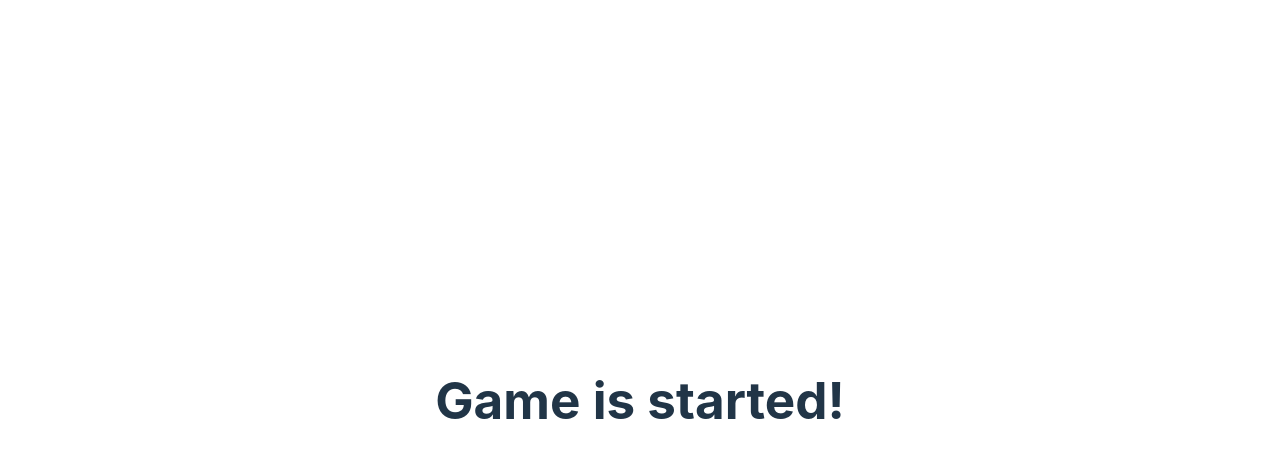
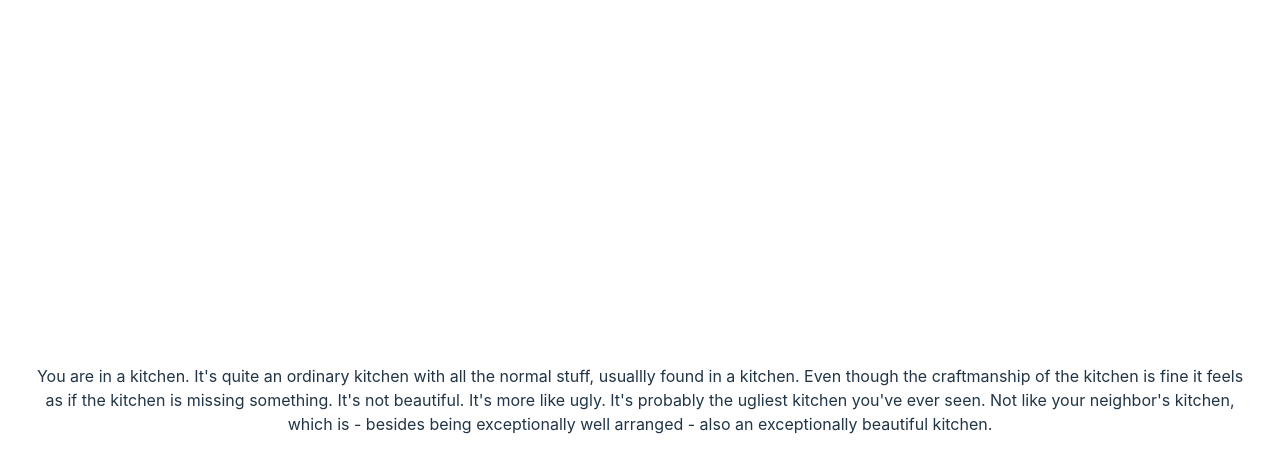
Before and after one commit to TorbenRahbekKoch/hexcellent-improbability, a Preact app: page / in a window 1280 px wide. Both pictures are taken after a click on the button "Start game!". Shown: the top 472 px of the page. Built offline with nearby package versions, Linux system fonts and the light colour scheme.

Commit message:
Add GameInProgress, support for description with variables

```diff
--- a/src/app.tsx
+++ b/src/app.tsx
@@ -1,19 +1,15 @@
-import { signal } from "@preact/signals"
 import { useState } from 'preact/hooks'
 import './app.css'
 import {Game } from './game-engine/Game'
-import { game } from './games/destroyer-of-mail-boxes/destroyer-of-mail-boxes'
-import { GameState, State } from './game-engine/State'
+import { createGame } from './games/destroyer-of-mail-boxes/destroyer-of-mail-boxes'
+import { HexcellentImprobabilityGame } from "./game-engine/GameDefinition"
 
 export function App() {
-  const [gameState, _] = useState<GameState>(() => { return {
-    state : signal<State>(State.Introduction),
-    game : game
-  }})
+  const [game, _] = useState<HexcellentImprobabilityGame>(() => createGame())
 
   return (
     <>
-      <Game gameState={gameState}></Game>
+      <Game game={game}></Game>
     </>
   )
 }
--- a/src/game-engine/Game.tsx
+++ b/src/game-engine/Game.tsx
@@ -1,22 +1,29 @@
+import { GameInProgress } from './GameInProgress'
 import { Introduction } from './Introduction'
-import { GameState, State } from './State'
+import { Phase } from './GameState'
+import { HexcellentImprobabilityGame } from './GameDefinition'
 
-export function Game({ gameState }: Props) {
+export function Game({ game }: Props) {
 
-    if (gameState.state.value == State.Introduction) {
+    if (game.phase == Phase.Introduction) {
         return (
             <Introduction
-                title={gameState.game.title}
-                description={gameState.game.description}
-                onStartGame={() => gameState.state.value = State.InProgress}>
+                title={game.game.title}
+                description={game.game.description}
+                onStartGame={() => game.phase = Phase.InProgress}>
 
             </Introduction>)
     }
+    else if (game.phase == Phase.InProgress){
+        return (
+            <GameInProgress game={game}></GameInProgress>
+        )
+    }
     return (
-        <h1>Game is started!</h1>
+        <h1>Game is done!</h1>
     )
 }
 
 export interface Props {
-    gameState: GameState
+    game: HexcellentImprobabilityGame
 }
--- /dev/null
+++ b/src/game-engine/GameDefinition.ts
@@ -0,0 +1,56 @@
+import { GameState, GlobalVariables, Phase } from "./GameState";
+
+export interface Description {
+    <TVariables>(variables: TVariables): string;
+}
+
+export interface Room {
+    id: string,
+    title: string,
+    description: Description
+}
+
+export interface GameDefinition {
+    title: string
+    description: string
+    startRoom: string
+    rooms: Room[]
+}
+
+export class HexcellentImprobabilityGame {
+    constructor(gameDefinition: GameDefinition, state: GameState) {
+        this._game = gameDefinition
+        this._state = state
+        this._variables = {
+            currentRoom : ""
+        }
+    }
+
+    private _game : GameDefinition
+    public get game(): Readonly<GameDefinition> {
+        return this._game
+    }
+
+    private _state: GameState
+    public get state(): Readonly<GameState> {
+        return this._state
+    }
+
+    public get phase() : Readonly<Phase> {
+        return this._state.phase.value
+    }
+
+    public set phase(value: Phase) {
+        this._state.phase.value = value
+    }
+
+    public get currentRoom() : Readonly<Room> {
+        const room = this._game.rooms.find(room => room.id === this._state.currentRoom)
+        return room!
+    }
+
+    protected _variables: GlobalVariables
+    public get variables() : GlobalVariables {
+        return this._variables
+    }
+}
--- /dev/null
+++ b/src/game-engine/GameInProgress.tsx
@@ -0,0 +1,13 @@
+import { HexcellentImprobabilityGame } from "./GameDefinition";
+
+export function GameInProgress({game}: Props) {
+    const currentRoom = game.currentRoom
+
+    return (
+        <p>{currentRoom.description(game.variables)}</p>
+    )
+}
+
+export interface Props {
+    game: HexcellentImprobabilityGame
+}
--- /dev/null
+++ b/src/game-engine/GameState.ts
@@ -0,0 +1,25 @@
+import { Signal } from "@preact/signals"
+
+export enum Phase {
+    Introduction,
+    InProgress,
+    Finished
+}
+
+export interface GlobalVariables {
+    currentRoom : string
+}
+
+export interface GameSituation<TVariables> {
+    variables: TVariables
+}
+
+
+export interface GameState {
+    phase : Signal<Phase>
+    currentRoom : string
+}
+
+export interface GameStateWithVariables<TVariables> extends GameState{
+    variables: TVariables
+}
--- a/src/game-engine/State.ts
+++ /dev/null
@@ -1,13 +0,0 @@
-import { Signal, signal } from "@preact/signals"
-import { GameData } from "./GameData"
-
-export enum State {
-    Introduction,
-    InProgress,
-    Finished
-}
-
-export interface GameState {
-    state : Signal<State>
-    game : GameData
-}
--- a/src/games/destroyer-of-mail-boxes/destroyer-of-mail-boxes.ts
+++ b/src/games/destroyer-of-mail-boxes/destroyer-of-mail-boxes.ts
@@ -1,17 +1,56 @@
-import { GameData } from "../../game-engine/GameData";
+import { signal } from "@preact/signals";
+import { Description, GameDefinition, HexcellentImprobabilityGame } from "../../game-engine/GameDefinition";
+import { GameStateWithVariables, GlobalVariables, Phase } from "../../game-engine/GameState";
 
-export const game : GameData = {
+export interface GameVariables  extends GlobalVariables{
+    myVariable : number
+}
+
+export enum RoomIds {
+    kitchen = "kitchen"
+}
+
+
+export const game : GameDefinition = {
     title: "Destroyer of Mail Boxes",
     description: "You are tasked with blowing up your neighbor's mail box. For no specific reason, other than - well, you'll see",
+    startRoom: RoomIds.kitchen,
     rooms: [{
-        id: "kitchen",
+        id: RoomIds.kitchen,
         title: "Kitchen",
-        description: `You are in a kitchen. It's quite an ordinary kitchen with all
+        description: ((_: GameVariables) => `You are in a kitchen. It's quite an ordinary kitchen with all
 the normal stuff, usuallly found in a kitchen. Even though the craftmanship of the
 kitchen is fine it feels as if the kitchen is missing something. It's not
 beautiful. It's more like ugly. It's probably the ugliest kitchen you've ever
-seen. Not like your neighbor's kitchen, which is - besided being exceptionally
-well arranged - also exceptionally beautiful.`
-
+seen. Not like your neighbor's kitchen, which is - besides being exceptionally
+well arranged - also an exceptionally beautiful kitchen.`) as Description,
     }]
 }
+
+
+
+class DestroyerOfMailboxes extends HexcellentImprobabilityGame {
+    constructor() {
+        const state : GameStateWithVariables<GameVariables> = {
+            phase : signal<Phase>(Phase.Introduction),
+            currentRoom: "kitchen",
+            variables : {
+                currentRoom: "kitchen",
+                myVariable: 42
+            }
+        }
+        super(game, state)
+    }
+
+    public override get state() : GameStateWithVariables<GameVariables> {
+        return super.state as GameStateWithVariables<GameVariables>
+    }
+
+    public override get variables(): GameVariables {
+        return this.state.variables
+    }
+}
+
+export function createGame() : DestroyerOfMailboxes {
+    return new DestroyerOfMailboxes()
+}
```
Also changed, not shown: package.json (+4 -4 lines), src/game-engine/GameData.ts (deleted, +0 -15 lines), 2 other files (tests, documents, lock files or other folders).
